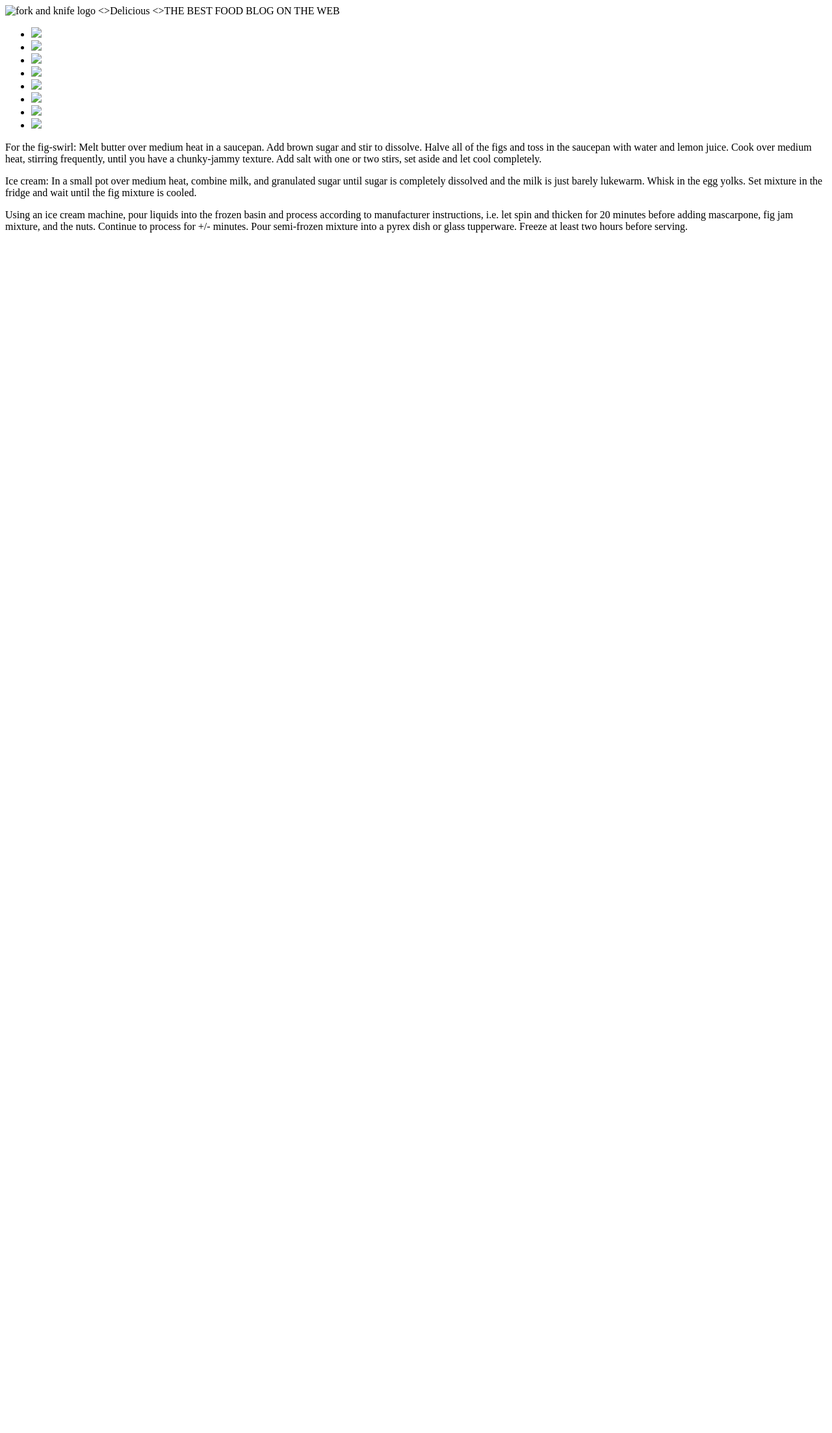
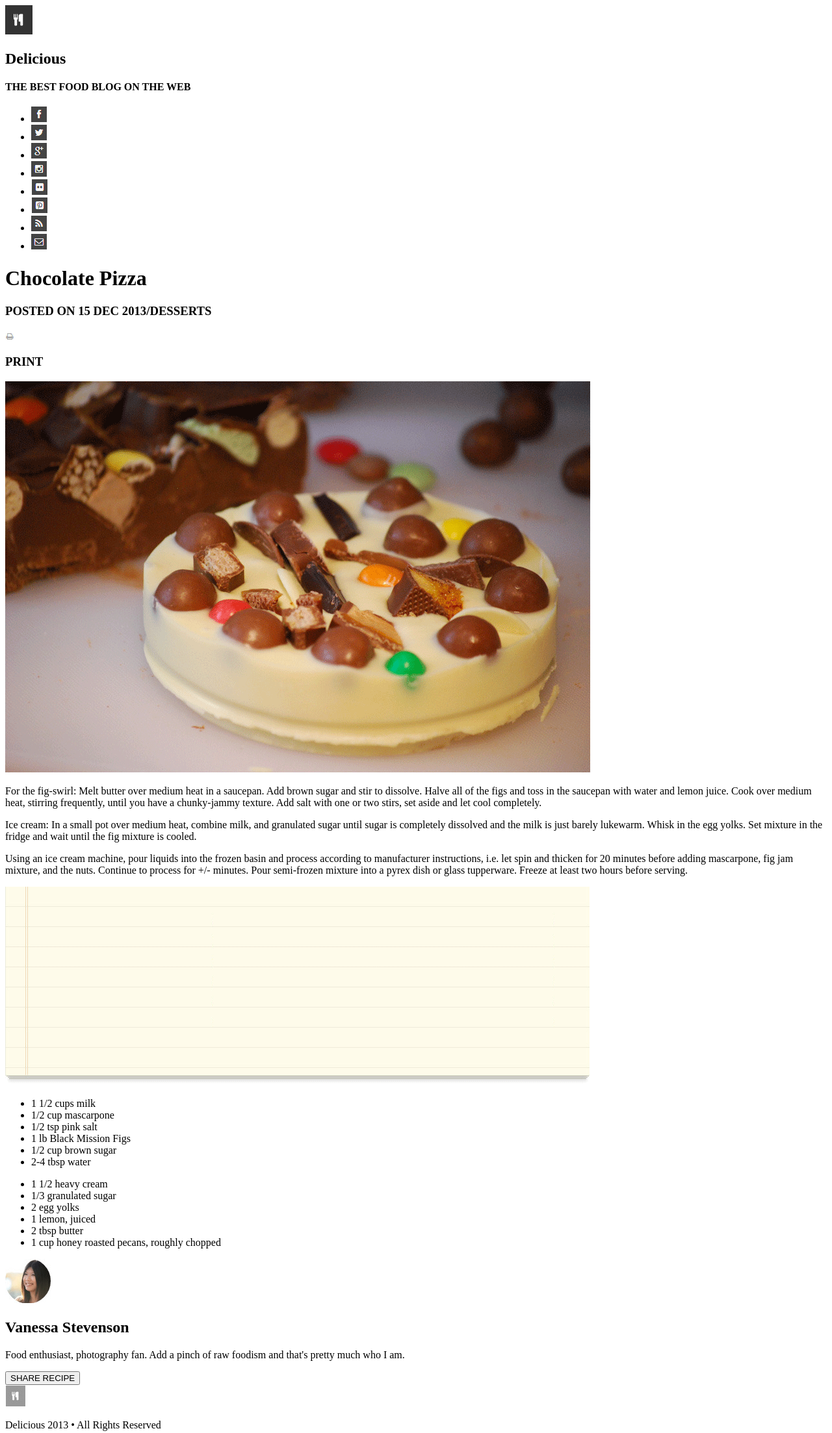
Before and after one commit to cmd-kvn/chocolate-pizza, a plain HTML site: page index.html in a window 1280 px wide. Shown: the top 2206 px of the page at 65% size. Before the commit the page ends 800 px from the top, so only its background shows below. Drawn offline with Linux system fonts and the light colour scheme.

Commit message:
finished html

```diff
--- a/index.html
+++ b/index.html
@@ -8,26 +8,66 @@
   <body>
     <header>
       <div>
-        <img src="lab_assets/logo.png" alt="fork and knife logo">
-        <>Delicious</>
-        <>THE BEST FOOD BLOG ON THE WEB</>
+        <img src="logo.png" alt="fork and knife logo">
+        <h2>Delicious</h2>
+        <h4>THE BEST FOOD BLOG ON THE WEB</h4>
       </div>
       <ul id=link_logos>
-        <li><img src="lab_assets/fb-icon.png"></li>
-        <li><img src="lab_assets/twit-icon.png"></li>
-        <li><img src="lab_assets/gp-icon.png"></li>
-        <li><img src="lab_assets/insta-icon.png"></li>
-        <li><img src="lab_assets/flic-icon.png"></li>
-        <li><img src="lab_assets/pint-icon.png"></li>
-        <li><img src="lab_assets/rss-icon.png"></li>
-        <li><img src="lab_assets/mail-icon.png"></li>
+        <li><img src="fb-icon.png"></li>
+        <li><img src="twit-icon.png"></li>
+        <li><img src="gp-icon.png"></li>
+        <li><img src="insta-icon.png"></li>
+        <li><img src="flic-icon.png"></li>
+        <li><img src="pint-icon.png"></li>
+        <li><img src="rss-icon.png"></li>
+        <li><img src="mail-icon.png"></li>
+      </ul>
+      <div class="gray_bar">
+      </div>
     </header>
     <main>
+      <div>
+        <h1>Chocolate Pizza</h1>
+        <h3>POSTED ON 15 DEC 2013/DESSERTS</h3>
+        <img src="print-icon.png">
+        <h3>PRINT</h3>
+      </div>
+      <img id="main_image" src="choco-pizza.png">
       <p>For the fig-swirl: Melt butter over medium heat in a saucepan. Add brown sugar and stir to dissolve. Halve all of the figs and toss in the saucepan with water and lemon juice. Cook over medium heat, stirring frequently, until you have a chunky-jammy texture. Add salt with one or two stirs, set aside and let cool completely.</p>
       <p> Ice cream: In a small pot over medium heat, combine milk, and granulated sugar until sugar is completely dissolved and the milk is just barely lukewarm. Whisk in the egg yolks. Set mixture in the fridge and wait until the fig mixture is cooled.</p>
       <p>Using an ice cream machine, pour liquids into the frozen basin and process according to manufacturer instructions, i.e. let spin and thicken for 20 minutes before adding mascarpone, fig jam mixture, and the nuts. Continue to process for +/- minutes. Pour semi-frozen mixture into a pyrex dish or glass tupperware. Freeze at least two hours before serving.</p>
+      <img id="note_paper" src="list-bg.png">
+      <ul id="left_list" class="ingredients">
+        <li>1 1/2 cups milk</li>
+        <li>1/2 cup mascarpone</li>
+        <li>1/2 tsp pink salt</li>
+        <li>1 lb Black Mission Figs</li>
+        <li>1/2 cup brown sugar</li>
+        <li>2-4 tbsp water</li>
+      </ul>
+      <ul id="right_list" class="ingredients">
+        <li>1 1/2 heavy cream</li>
+        <li class="strike_through">1/3 granulated sugar</li>
+        <li class="strike_through">2 egg yolks</li>
+        <li>1 lemon, juiced</li>
+        <li>2 tbsp butter</li>
+        <li>1 cup honey roasted pecans, roughly chopped</li>
+      </ul>
     </main>
     <footer>
+      <div class="gray_bar">
+      </div>
+      <div id="footer_content">
+        <img src="van-pic.png">
+        <h2>Vanessa Stevenson</h2>
+        <p>Food enthusiast, photography fan. Add a pinch of raw foodism and that's pretty much who I am.</p>
+        <button>SHARE RECIPE</button>
+      </div>
+      <div>
+        <img src="small-logo.png">
+        <p>Delicious  2013 • All Rights Reserved</p>
+        <p>Proudly published with Ghost</p>
+      </div>
     </footer>
   </body>
 </html>
```
